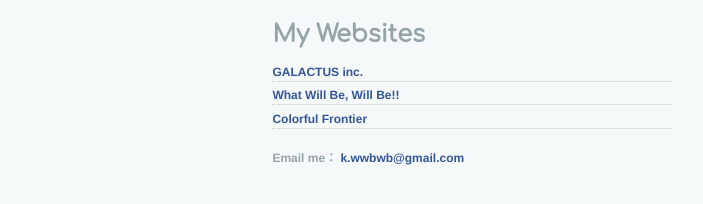
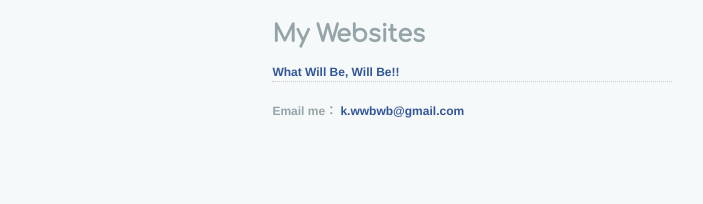
Before and after one commit to wwbwb/wwbwb.github.io, a plain HTML site: page index.html in a window 1280 px wide. Shown: the part 370-574 px from the top of the page, without its empty margins (70-773 px from the left). Drawn offline with Linux system fonts and the light colour scheme.

Commit message:
20160618
Hide inactivate websites

```diff
--- a/index.html
+++ b/index.html
@@ -57,10 +57,10 @@
 
     <h2>My Websites</h2>
     <ul class="my-websites">
-      <li><a href="http://galactus.jp" target="_blank">GALACTUS inc.</a></li>
-      <li><a href="http://wwbwb.com" target="_blank">What Will Be, Will Be!!</a></li>
-      <li><a href="http://colorfro.co" target="_blank">Colorful Frontier</a></li>
-    </ul>
+<!--       <li><a href="http://galactus.jp" target="_blank">GALACTUS inc.</a></li>
+ -->      <li><a href="http://wwbwb.com" target="_blank">What Will Be, Will Be!!</a></li>
+<!--       <li><a href="http://colorfro.co" target="_blank">Colorful Frontier</a></li>
+ -->    </ul>
 
     <p>Email me： <a href="mail:k.wwbwb@gmail.com">k.wwbwb@gmail.com</a></p>
   </div>
```
Also changed, not shown: css/reset.css (line endings or trailing spaces).
